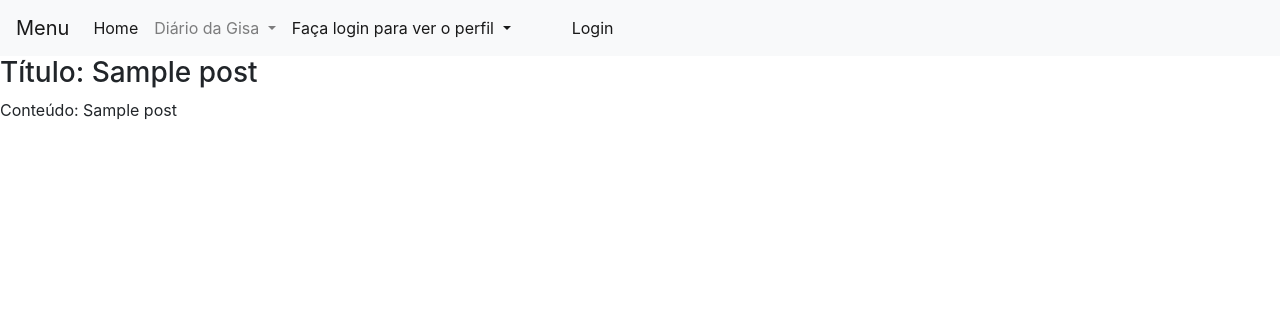
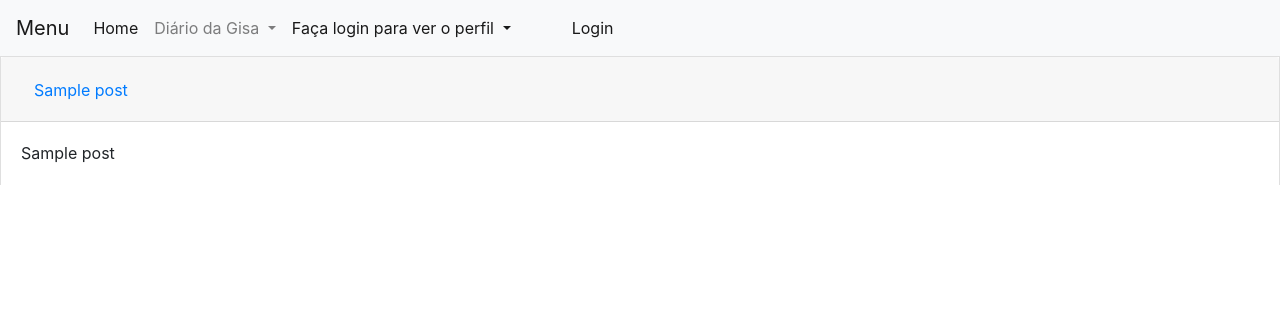
Before and after one commit to PedroPV78/sitewthflask, a Flask app: template templates/verDiario.html in a window 1280 px wide. Shown: the top 316 px of the page. Run offline with Flask 2, Linux system fonts and the light colour scheme; the template is opened without the code that fills it: most values are stand-ins (such as "Sample title", 1, 10 or a date in 2020).

Commit message:
accordion

```diff
--- a/templates/verDiario.html
+++ b/templates/verDiario.html
@@ -1,12 +1,27 @@
 {% extends "base.html" %}
 
-    {% block title %} Diário da Gisele {% endblock %}
+{% block title %} Diário da Gisele {% endblock %}
 
-    {% block content %}
+{% block content %}
 
-        {% for post in posts %}
-            <h3>Título: {{post[1]}}</h3>
-            <p>Conteúdo: {{post[2]}}</p>
-        {% endfor %}
+{% for post in posts %}
+<div class="accordion" id="accordionExample">
+    <div class="card">
+        <div class="card-header" id="headingOne">
+            <h2 class="mb-0">
+                <button class="btn btn-link" type="button" data-toggle="collapse" data-target="#collapseOne"
+                    aria-expanded="false" aria-controls="collapseOne">
+                    {{post[1]}}
+                </button>
+            </h2>
+        </div>
+
+        <div id="collapseOne" class="collapse show" aria-labelledby="headingOne" data-parent="#accordionExample">
+            <div class="card-body">
+                {{post[2]}}
+            </div>
+        </div>
+    </div>
+    {% endfor %}
 
     {% endblock %}
```
